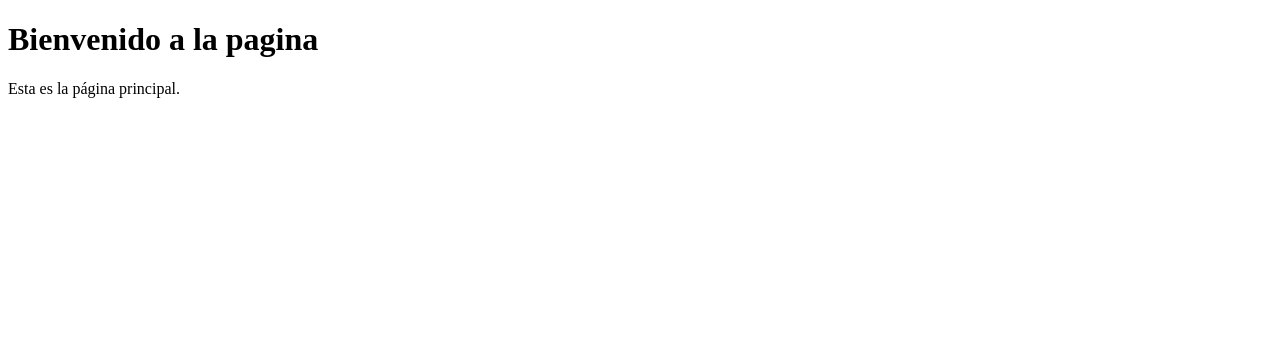
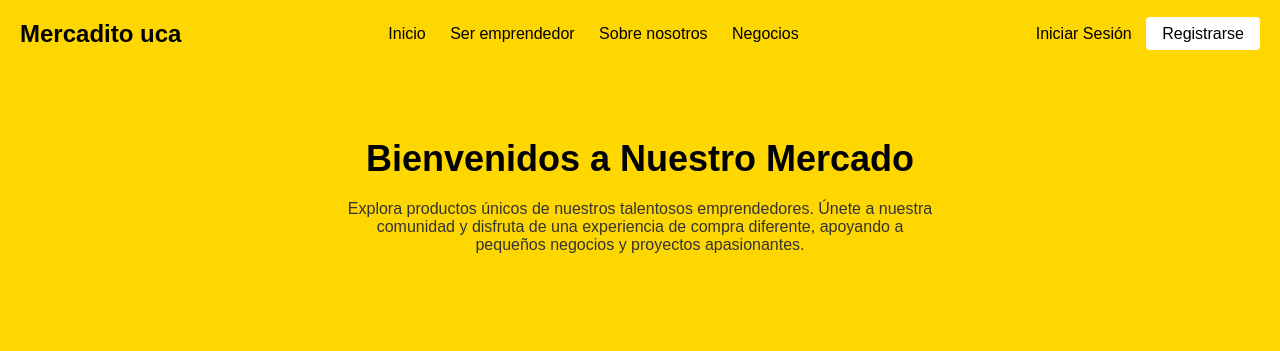
Before and after one commit to JosseJuventino/SED-Proyecto, a PHP site: page / in a window 1280 px wide. Shown: the top 351 px of the page. Run offline with PHP 8.4, Linux system fonts and the light colour scheme.

Commit message:
💩 Codigo a mejorar
Codigo a mejorar sobre la landing

```diff
--- /dev/null
+++ b/public/css/main.css
@@ -0,0 +1,71 @@
+@font-face {
+  font-family: "Fredoka";
+  src: url("./fonts/fredoka.ttf") format("truetype");
+  font-weight: normal;
+  font-style: normal;
+}
+
+body,
+html {
+  margin: 0;
+  padding: 0;
+  font-family: Arial, sans-serif;
+}
+.container {
+  background-color: #ffd700;
+  display: flex;
+  flex-direction: column;
+}
+header {
+  display: flex;
+  justify-content: space-between;
+  align-items: center;
+  padding: 20px;
+}
+.logo {
+  font-size: 24px;
+  font-weight: bold;
+}
+nav a {
+  margin-right: 20px;
+  text-decoration: none;
+  color: black;
+}
+.buttons a {
+  text-decoration: none;
+  color: black;
+  margin-left: 10px;
+}
+.buttons a:last-child {
+  background-color: white;
+  padding: 8px 16px;
+  border-radius: 4px;
+}
+.hero {
+  text-align: center;
+  padding: 40px 20px;
+}
+.hero h2 {
+  font-size: 36px;
+  margin-bottom: 20px;
+}
+.hero p {
+  max-width: 600px;
+  margin: 0 auto;
+  color: #333;
+}
+.image-section {
+  display: flex;
+  justify-content: center;
+  position: relative;
+  bottom: 0px;
+  gap: 20px;
+}
+.image-section img {
+  width: 120px;
+  height: 120px;
+  border-radius: 50%;
+  border: 4px solid white;
+  box-shadow: 0 4px 8px rgba(0, 0, 0, 0.1);
+  transform: translateY(60px);
+}
--- a/public/index.php
+++ b/public/index.php
@@ -2,10 +2,37 @@
 <html lang="es">
 <head>
     <meta charset="UTF-8">
-    <title>Pagina principal</title>
+    <meta name="viewport" content="width=device-width, initial-scale=1.0">
+    <title>Mercadito uca</title>
+    <link rel="stylesheet" href="css/main.css">
 </head>
 <body>
-    <h1>Bienvenido a la pagina</h1>
-    <p>Esta es la página principal.</p>
+    <div class="container">
+        <header>
+            <div class="logo">Mercadito uca</div>
+            <nav>
+                <a href="#">Inicio</a>
+                <a href="#">Ser emprendedor</a>
+                <a href="#">Sobre nosotros</a>
+                <a href="#">Negocios</a>
+            </nav>
+            <div class="buttons">
+                <a href="#">Iniciar Sesión</a>
+                <a href="#">Registrarse</a>
+            </div>
+        </header>
+        <section class="hero">
+            <h2>Bienvenidos a Nuestro Mercado</h2>
+            <p>Explora productos únicos de nuestros talentosos emprendedores. Únete a nuestra comunidad y disfruta de una experiencia de compra diferente, apoyando a pequeños negocios y proyectos apasionantes.</p>
+        </section>
+        <section class="image-section">
+            <img src="https://s.yimg.com/ny/api/res/1.2/v.f68LiPXMpBHylMgfrm6w--/YXBwaWQ9aGlnaGxhbmRlcjt3PTY0MDtoPTQyNw--/https://media.zenfs.com/es/tomatazos_56/e465e15bd5c67ae98920ef9d5c1e5e3b" alt="Anime Shop Logo">
+            <img src="https://s.yimg.com/ny/api/res/1.2/v.f68LiPXMpBHylMgfrm6w--/YXBwaWQ9aGlnaGxhbmRlcjt3PTY0MDtoPTQyNw--/https://media.zenfs.com/es/tomatazos_56/e465e15bd5c67ae98920ef9d5c1e5e3b" alt="Anime Shop Logo">
+            <img src="https://s.yimg.com/ny/api/res/1.2/v.f68LiPXMpBHylMgfrm6w--/YXBwaWQ9aGlnaGxhbmRlcjt3PTY0MDtoPTQyNw--/https://media.zenfs.com/es/tomatazos_56/e465e15bd5c67ae98920ef9d5c1e5e3b" alt="Anime Shop Logo">
+            <img src="https://s.yimg.com/ny/api/res/1.2/v.f68LiPXMpBHylMgfrm6w--/YXBwaWQ9aGlnaGxhbmRlcjt3PTY0MDtoPTQyNw--/https://media.zenfs.com/es/tomatazos_56/e465e15bd5c67ae98920ef9d5c1e5e3b" alt="Anime Shop Logo">
+            <img src="https://s.yimg.com/ny/api/res/1.2/v.f68LiPXMpBHylMgfrm6w--/YXBwaWQ9aGlnaGxhbmRlcjt3PTY0MDtoPTQyNw--/https://media.zenfs.com/es/tomatazos_56/e465e15bd5c67ae98920ef9d5c1e5e3b" alt="Anime Shop Logo">
+
+        </section>
+    </div>
 </body>
 </html>
```
Also changed, not shown: public/fonts/fredoka.ttf (added).
